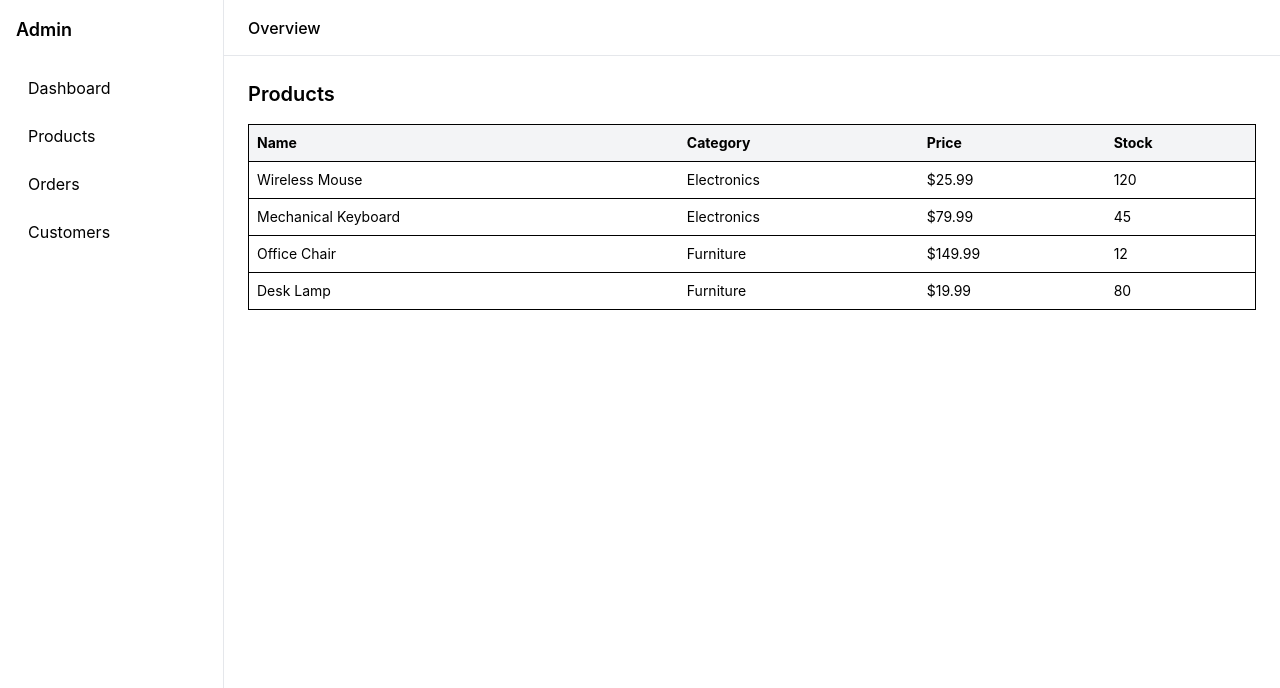
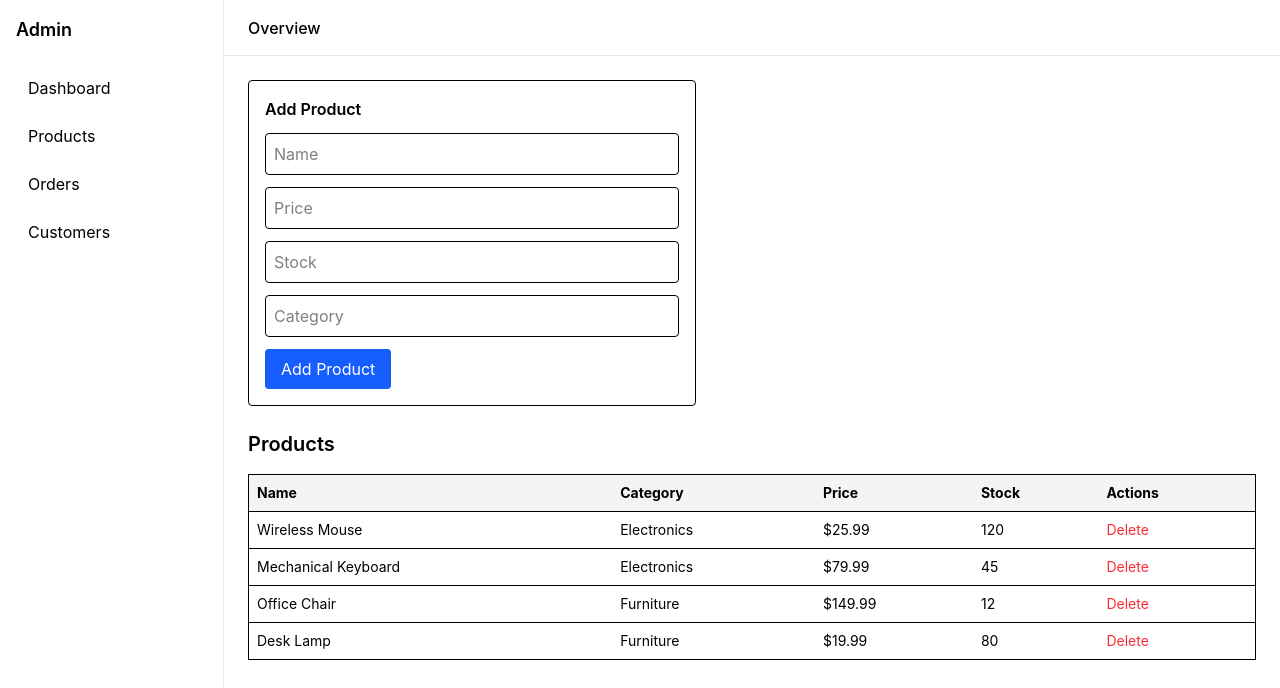
Before and after one commit to RutujaBhojane/Ecommerce-App, a React (Vite) app: page /products in a window 1280 px wide. Shown: the top 688 px of the page. Built offline with nearby package versions, Linux system fonts and the light colour scheme; data requests are answered from the project's data file.

Commit message:
Add product CRUD with form validation

```diff
--- a/data/db.json
+++ b/data/db.json
@@ -1,10 +1,35 @@
 {
   "products": [
-    { "id": "1", "name": "Wireless Mouse", "price": 25.99, "stock": 120, "category": "Electronics" },
-    { "id": "2", "name": "Mechanical Keyboard", "price": 79.99, "stock": 45, "category": "Electronics" },
-    { "id": "3", "name": "Office Chair", "price": 149.99, "stock": 12, "category": "Furniture" },
-    { "id": "4", "name": "Desk Lamp", "price": 19.99, "stock": 80, "category": "Furniture" }
+    {
+      "id": "1",
+      "name": "Wireless Mouse",
+      "price": 25.99,
+      "stock": 120,
+      "category": "Electronics"
+    },
+    {
+      "id": "2",
+      "name": "Mechanical Keyboard",
+      "price": 79.99,
+      "stock": 45,
+      "category": "Electronics"
+    },
+    {
+      "id": "3",
+      "name": "Office Chair",
+      "price": 149.99,
+      "stock": 12,
+      "category": "Furniture"
+    },
+    {
+      "id": "4",
+      "name": "Desk Lamp",
+      "price": 19.99,
+      "stock": 80,
+      "category": "Furniture"
+    }
   ],
   "orders": [],
-  "customers": []
+  "customers": [],
+  "$schema": "./node_modules/json-server/schema.json"
 }
--- /dev/null
+++ b/src/features/products/ProductForm.tsx
@@ -0,0 +1,65 @@
+import { useForm } from 'react-hook-form';
+import { zodResolver } from '@hookform/resolvers/zod';
+import { z } from 'zod';
+import { useAppDispatch } from '../../app/hooks';
+import {addProduct} from './productsSlice';
+
+// Define validation rules — this also generates a TS type for us
+const productSchema = z.object({
+  name: z.string().min(2, 'Name must be at least 2 characters'),
+  price: z.coerce.number().positive('Price must be positive'),
+  stock: z.coerce.number().int().nonnegative('Stock cannot be negative'),
+  category: z.string().min(2, 'Category is required'),
+});
+
+// Infer the TypeScript type directly from the schema — no need to write it twice
+type ProductFormData = z.infer<typeof productSchema>;
+
+const ProductForm = () => {
+  const dispatch = useAppDispatch();
+  const {
+    register,
+    handleSubmit,
+    formState: { errors },
+    reset,
+  } = useForm<ProductFormData>({
+    resolver: zodResolver(productSchema),
+  });
+
+const onSubmit = (data: ProductFormData) => {
+  dispatch(addProduct(data));
+  reset();
+};
+
+  return (
+    <form onSubmit={handleSubmit(onSubmit)} className="p-4 border rounded mb-6 max-w-md">
+      <h3 className="font-semibold mb-3">Add Product</h3>
+
+      <div className="mb-3">
+        <input {...register('name')} placeholder="Name" className="w-full border p-2 rounded" />
+        {errors.name && <p className="text-red-500 text-sm">{errors.name.message}</p>}
+      </div>
+
+      <div className="mb-3">
+        <input {...register('price')} placeholder="Price" className="w-full border p-2 rounded" />
+        {errors.price && <p className="text-red-500 text-sm">{errors.price.message}</p>}
+      </div>
+
+      <div className="mb-3">
+        <input {...register('stock')} placeholder="Stock" className="w-full border p-2 rounded" />
+        {errors.stock && <p className="text-red-500 text-sm">{errors.stock.message}</p>}
+      </div>
+
+      <div className="mb-3">
+        <input {...register('category')} placeholder="Category" className="w-full border p-2 rounded" />
+        {errors.category && <p className="text-red-500 text-sm">{errors.category.message}</p>}
+      </div>
+
+      <button type="submit" className="bg-blue-600 text-white px-4 py-2 rounded">
+        Add Product
+      </button>
+    </form>
+  );
+};
+
+export default ProductForm;
--- a/src/features/products/ProductList.tsx
+++ b/src/features/products/ProductList.tsx
@@ -1,6 +1,7 @@
-import { useEffect } from 'react';
-import { useAppDispatch, useAppSelector } from '../../app/hooks';
-import { fetchProducts } from './productsSlice';
+import { useEffect } from "react";
+import { useAppDispatch, useAppSelector } from "../../app/hooks";
+import { fetchProducts, deleteProduct } from "./productsSlice";
+import ProductForm from "./ProductForm";
 
 const ProductList = () => {
   const dispatch = useAppDispatch();
@@ -15,6 +16,7 @@ const ProductList = () => {
 
   return (
     <div className="p-6">
+      <ProductForm />
       <h2 className="text-xl font-semibold mb-4">Products</h2>
       <table className="w-full text-sm border">
         <thead>
@@ -23,6 +25,7 @@ const ProductList = () => {
             <th className="p-2">Category</th>
             <th className="p-2">Price</th>
             <th className="p-2">Stock</th>
+            <th className="p-2">Actions</th>
           </tr>
         </thead>
         <tbody>
@@ -32,6 +35,14 @@ const ProductList = () => {
               <td className="p-2">{p.category}</td>
               <td className="p-2">${p.price}</td>
               <td className="p-2">{p.stock}</td>
+              <td className="p-2">
+                <button
+                  onClick={() => dispatch(deleteProduct(p.id))}
+                  className="text-red-500 text-sm hover:underline"
+                >
+                  Delete
+                </button>
+              </td>
             </tr>
           ))}
         </tbody>
--- a/src/features/products/productsSlice.ts
+++ b/src/features/products/productsSlice.ts
@@ -1,5 +1,5 @@
-import { createSlice, createAsyncThunk } from '@reduxjs/toolkit';
-import type { Product } from '../../types';
+import { createSlice, createAsyncThunk } from "@reduxjs/toolkit";
+import type { Product } from "../../types";
 
 interface ProductsState {
   items: Product[];
@@ -13,13 +13,33 @@ const initialState: ProductsState = {
   error: null,
 };
 
-export const fetchProducts = createAsyncThunk('products/fetch', async () => {
-  const response = await fetch('http://localhost:5000/products');
+export const fetchProducts = createAsyncThunk("products/fetch", async () => {
+  const response = await fetch("http://localhost:5000/products");
   return (await response.json()) as Product[];
 });
 
+export const addProduct = createAsyncThunk(
+  "products/add",
+  async (product: Omit<Product, "id">) => {
+    const response = await fetch("http://localhost:5000/products", {
+      method: "POST",
+      headers: { "Content-Type": "application/json" },
+      body: JSON.stringify(product),
+    });
+    return (await response.json()) as Product;
+  },
+);
+
+export const deleteProduct = createAsyncThunk(
+  "products/delete",
+  async (id: string) => {
+    await fetch(`http://localhost:5000/products/${id}`, { method: "DELETE" });
+    return id;
+  },
+);
+
 const productsSlice = createSlice({
-  name: 'products',
+  name: "products",
   initialState,
   reducers: {},
   extraReducers: (builder) => {
@@ -34,7 +54,13 @@ const productsSlice = createSlice({
       })
       .addCase(fetchProducts.rejected, (state, action) => {
         state.loading = false;
-        state.error = action.error.message ?? 'Failed to fetch products';
+        state.error = action.error.message ?? "Failed to fetch products";
+      })
+      .addCase(addProduct.fulfilled, (state, action) => {
+        state.items.push(action.payload);
+      })
+      .addCase(deleteProduct.fulfilled, (state, action) => {
+        state.items = state.items.filter((p) => p.id !== action.payload);
       });
   },
 });
```
